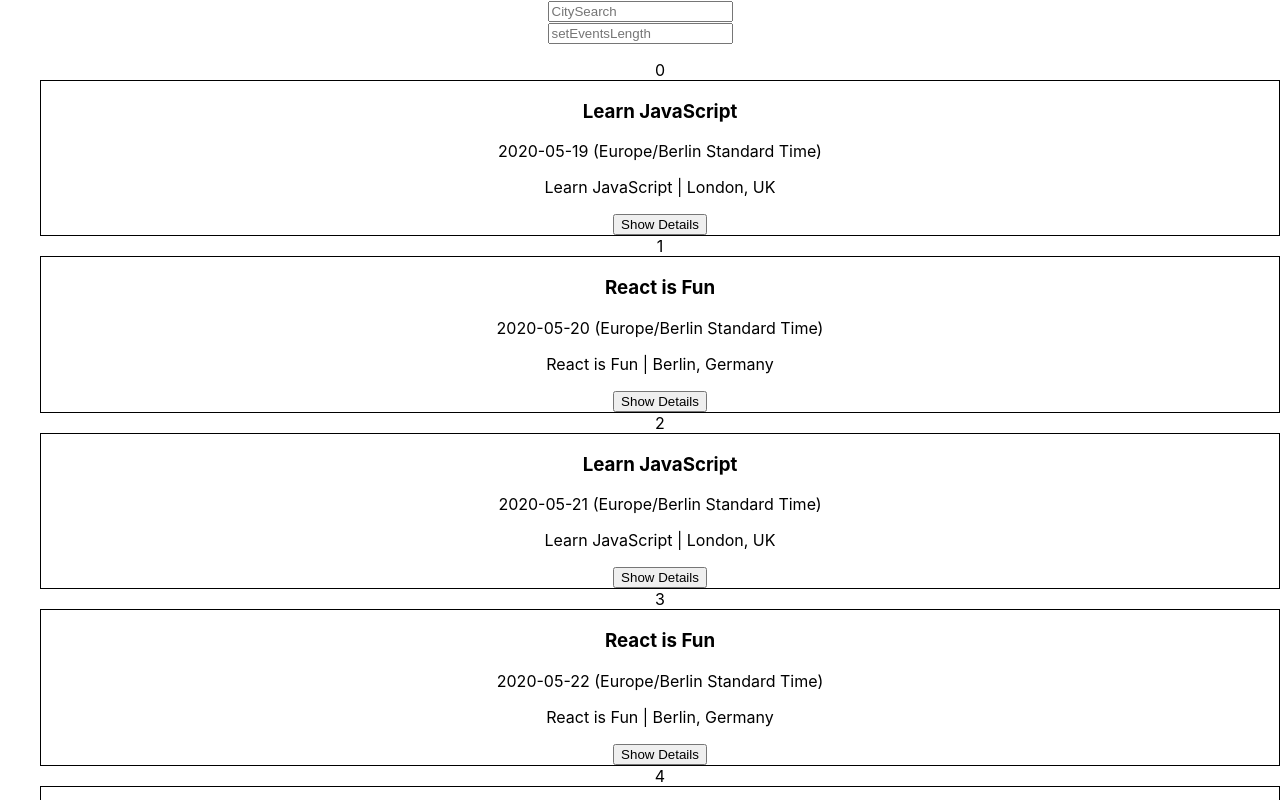
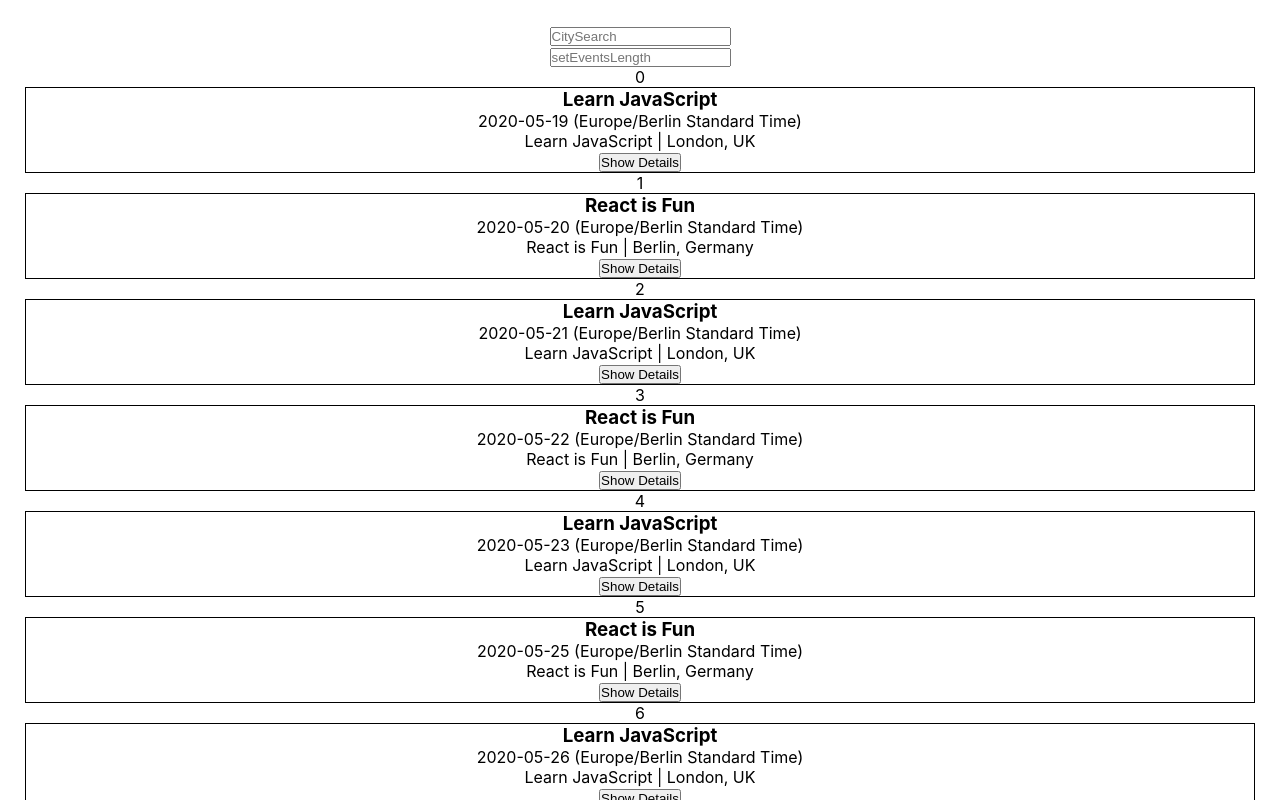
Before and after one commit to klbeg/meet, a React (Create React App) app: page / in a window 1280 px wide. Shown: the top 800 px of the page. Built offline with nearby package versions, Linux system fonts and the light colour scheme.

Commit message:
-changed EventDetails to show actual details -minor css tweaks

```diff
--- a/public/index.html
+++ b/public/index.html
@@ -9,6 +9,12 @@
       name="description"
       content="Web site created using create-react-app"
     />
+    <style>
+      * {
+        margin: 0;
+        padding: 0;
+      }
+    </style>
     <!--
       manifest.json provides metadata used when your web app is installed on a
       user's mobile device or desktop. See https://developers.google.com/web/fundamentals/web-app-manifest/
--- a/src/App.css
+++ b/src/App.css
@@ -1,5 +1,10 @@
+* {
+  margin: 0;
+}
+
 .App {
   text-align: center;
+  margin: 25px;
 }
 
 .event-list {
--- a/src/Event.js
+++ b/src/Event.js
@@ -20,7 +20,11 @@ class Event extends Component {
           {` (${this.props.event.start.timeZone} Standard Time)`}
         </p>
         <p>{`${this.props.event.summary} | ${this.props.event.location}`}</p>
-        {this.state.showDetails ? <EventDetails /> : <div />}
+        {this.state.showDetails ? (
+          <EventDetails event={this.props.event} />
+        ) : (
+          <div />
+        )}
         <button
           className="show-details"
           onClick={
--- a/src/EventDetails.js
+++ b/src/EventDetails.js
@@ -2,7 +2,7 @@ import React, { Component } from 'react';
 
 class EventDetails extends Component {
   render() {
-    return <div>hello!!!</div>;
+    return <div>{this.props.event.description}</div>;
   }
 }
 
```
